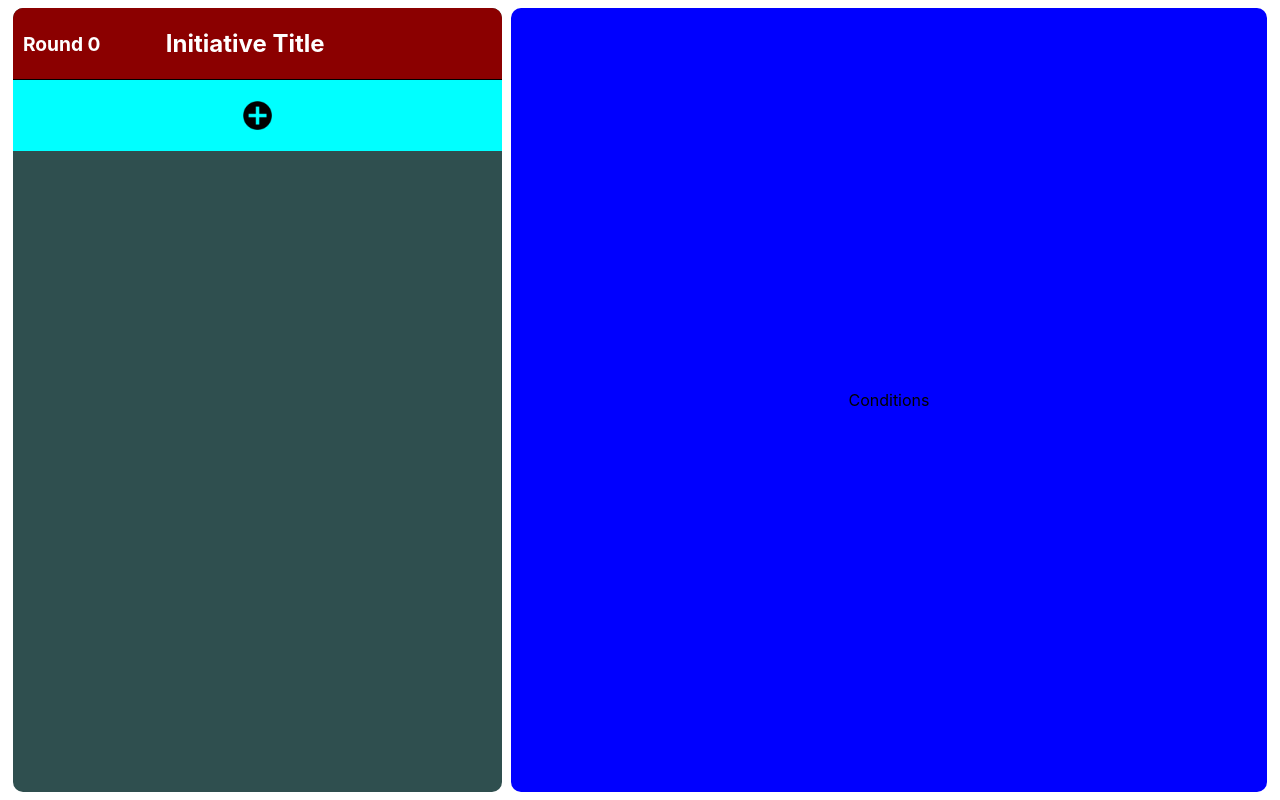
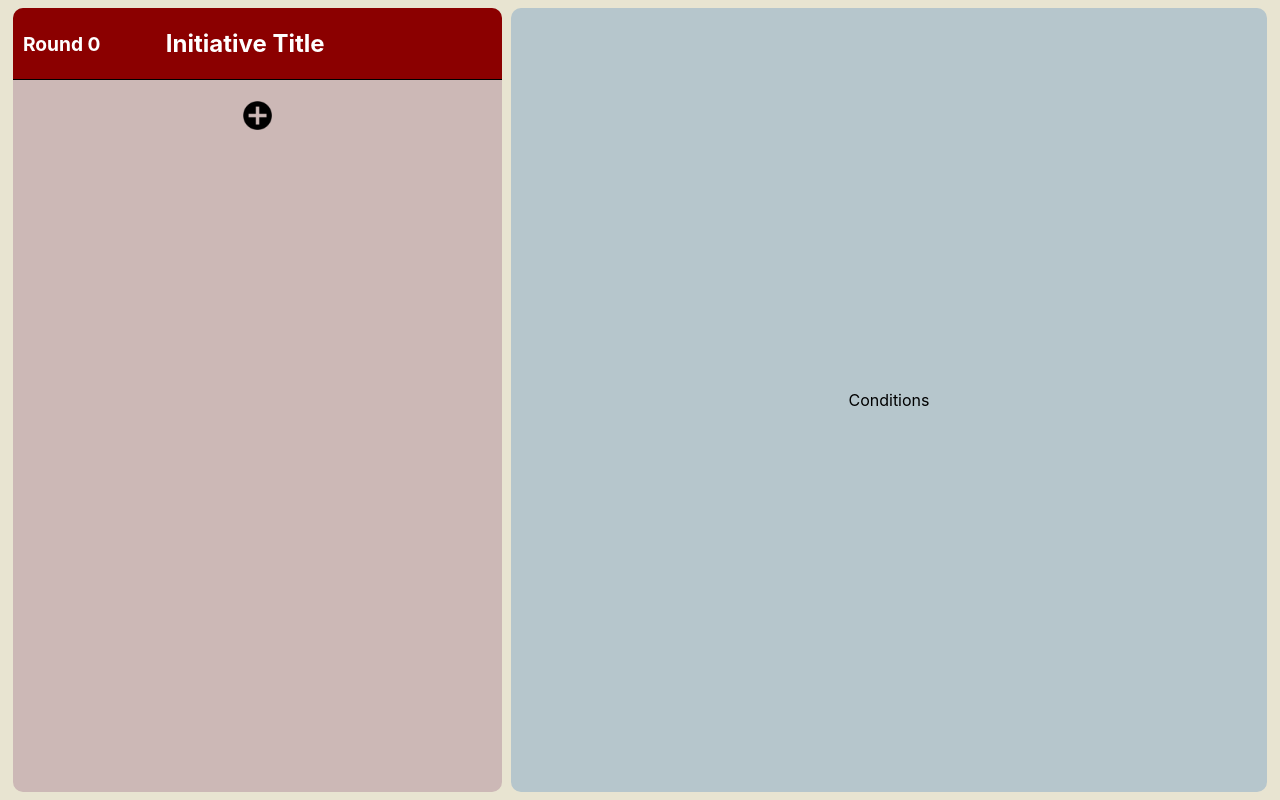
Before and after one commit to GoreJess/Initiative-Tracker-React, a React (Create React App) app: page / in a window 1280 px wide. Built offline with nearby package versions, Linux system fonts and the light colour scheme.

Commit message:
Created color template and got the next and back button to shift the rows how I like

```diff
--- /dev/null
+++ b/src/1colors.css
@@ -0,0 +1,7 @@
+:root {
+    --page-background: #e8e4d1;
+    --initiative-box-background: #ccb8b6;
+    --initiative-banner: darkred;
+    --conditions-box-background: #b6c6cc;
+    --modal-background: #e3bfbf;
+}
--- a/src/1mainCode.js
+++ b/src/1mainCode.js
@@ -60,9 +60,42 @@ export default function MainCode() {
         });
       };
 
-    const handlePreviousRound = () => {
-      setRound((prevRound) => (prevRound > 0 ? prevRound - 1 : 0)); // Decrement the round number, but not below 0
-    };
+      const handlePreviousRound = () => {
+        setRound((prevRound) => {
+          const sortedRows = [...rowData]
+            .map((row, index) => ({ ...row, index })) // Include the original index for tracking
+            .filter((row) => rowVisibility[row.index] && !overlayActive[row.index]) // Only consider visible rows without overlays
+            .sort((a, b) => {
+              if (b.initiative !== a.initiative) {
+                return (b.initiative ?? -Infinity) - (a.initiative ?? -Infinity); // Sort by initiative descending
+              }
+              return (a.name || '').localeCompare(b.name || ''); // Resolve ties alphabetically
+            });
+
+          if (sortedRows.length === 0) {
+            return prevRound; // No valid rows to shift
+          }
+
+          const currentRowIndex = shiftedRowIndex ?? -1; // Start with no row shifted
+          let previousRowIndex = null;
+
+          // Find the previous row to shift
+          if (currentRowIndex === -1 || currentRowIndex === sortedRows[0].index) {
+            // If no row is shifted or the first row is shifted, move to the last row
+            previousRowIndex = sortedRows[sortedRows.length - 1].index;
+          } else {
+            // Otherwise, find the previous row in the sorted order
+            const currentIndexInSorted = sortedRows.findIndex((row) => row.index === currentRowIndex);
+            previousRowIndex = sortedRows[currentIndexInSorted - 1]?.index ?? sortedRows[sortedRows.length - 1].index;
+          }
+
+          // Update the shifted row
+          setShiftedRowIndex(previousRowIndex);
+
+          // Decrement the round counter only if we loop back to the last row
+          return previousRowIndex === sortedRows[sortedRows.length - 1].index ? Math.max(prevRound - 1, 0) : prevRound;
+        });
+      };
 
     const handleOpenModal = (rowIndex) => {
       setIsModalOpen(rowIndex);
@@ -198,6 +231,12 @@ export default function MainCode() {
                         onChange={(e) => handleInitiativeChange(index, e.target.value)}
                     />
                     </div>
+                    <div
+                    className="name-input"
+                    style={{ color: getTextColor(rowData[index].affiliation) }}
+                    >
+                    {rowData[index].name || 'No Name'}
+                    </div>
                     <div className="view-character-conditions">
                     <button className="view-button">
                         <img src={viewIcon} alt="View Icon" className="view-icon" />
@@ -207,12 +246,6 @@ export default function MainCode() {
                     <button className="add-button">
                         <img src={plusIcon} alt="Add Icon" className="add-icon" />
                     </button>
-                    </div>
-                    <div
-                    className="name-input"
-                    style={{ color: getTextColor(rowData[index].affiliation) }}
-                    >
-                    {rowData[index].name || 'No Name'}
                     </div>
                     <div className="personal-conditions">Conditions</div>
                 </div>
--- a/src/2mainStyles.css
+++ b/src/2mainStyles.css
@@ -1,3 +1,5 @@
+@import './1colors.css';
+
 /* Set full height on root elements */
 html, body {
     height: 100%;
@@ -10,6 +12,7 @@ html, body {
     width: 100vw; /* Full width of the viewport */
     padding: 1vh 1vw; /* 1% padding around the edges */
     box-sizing: border-box; /* Includes padding in the total size */
+    background-color: var(--page-background);;
   }
 
   .container {
@@ -34,6 +37,6 @@ html, body {
     justify-content: center;
     box-sizing: border-box;
     border-radius: 10px;
-    background-color: blue;
+    background-color: var(--conditions-box-background);
     width: 39%; /* Adjusted to account for the gap */
   }
--- a/src/3initiativeList.css
+++ b/src/3initiativeList.css
@@ -1,5 +1,5 @@
 .initiative-list {
-    background-color: darkslategray;
+    background-color: var(--initiative-box-background);
     display: grid; /* Use grid layout */
     grid-template-rows: repeat(11, 1fr); /* Divide into 11 equal rows */
     height: 100%; /* Full height of the container */
@@ -12,7 +12,7 @@
 
 
   .initiative-banner {
-    background-color: darkred;
+    background-color: var(--initiative-banner);
     font-weight: bold;
     text-align: center;
     border: none;
@@ -111,7 +111,7 @@
     left: 0;
     width: 100%; /* Cover the full width of the row */
     height: 100%; /* Cover the full height of the row */
-    background-color: aqua; /* Aqua background for the overlay */
+    background-color: var(--initiative-box-background);
     display: flex;
     align-items: center;
     justify-content: center;
@@ -134,7 +134,7 @@
   }
 
   .initiative-input {
-    background-color: red;
+    background-color: transparent;
     flex: 0 0 10%; /* Take up 10% of the row's width */
     display: flex;
     align-items: center;
@@ -174,10 +174,15 @@
 .shifted-row {
     transform: translateX(calc(100% - 98%)); /* Move the row to align with the left edge of .conditions-list */
     transition: transform 0.5s ease; /* Smooth transition */
+    background-color: var(--conditions-box-background); /* Change the background color to green when shifted */
+  }
+
+  .shifted-row .view-icon {
+    display: none; /* Hide the view-icon in the shifted row */
   }
 
   .view-character-conditions {
-    background-color: orange;
+    background-color: transparent;
     flex: 0 0 5%; /* Take up 5% of the row's width */
     display: flex;
     align-items: center;
@@ -213,7 +218,7 @@
   }
 
   .add-condition {
-    background-color: yellow;
+    background-color: transparent;
     flex: 0 0 5%; /* Take up 5% of the row's width */
     display: flex;
     align-items: center;
@@ -249,14 +254,14 @@
   }
 
   .name-input {
-    background-color: #d1d188;
+    background-color: transparent;
     flex: 0 0 48%; /* Take up 45% of the row's width */
     display: flex;
     align-items: center;
     justify-content: left;
     min-width: 0;
     height: 100%;
-    font-size: larger;
+    font-size: x-large;
     font-weight: bold;;
     padding-left: 2%;
   }
--- a/src/4addCharacterModal.css
+++ b/src/4addCharacterModal.css
@@ -1,3 +1,5 @@
+@import './1colors.css';
+
 /* Modal overlay */
 .modal-overlay {
     position: fixed;
@@ -14,7 +16,7 @@
 
  /* Modal form styles */
 .modal {
-    background-color: #ffd6d6;
+    background-color: var(--modal-background);;
     padding: 20px;
     border-radius: 10px;
     width: 400px;
```
